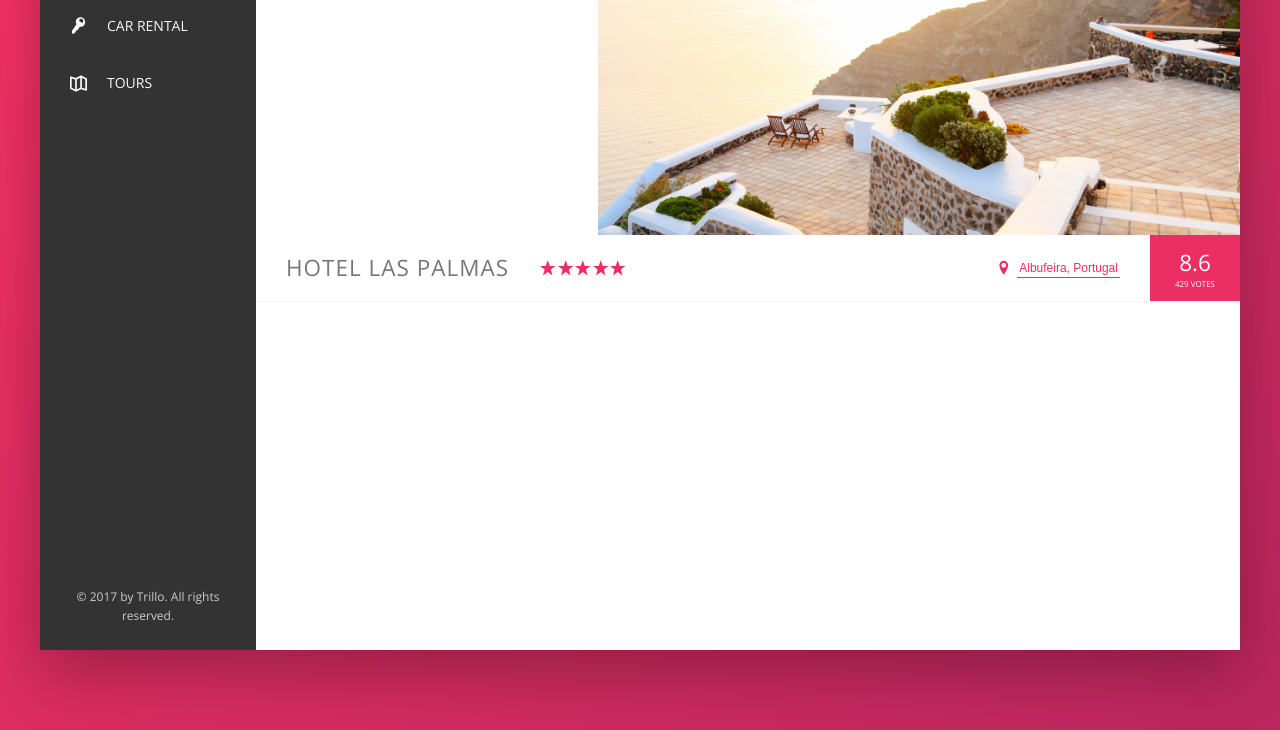
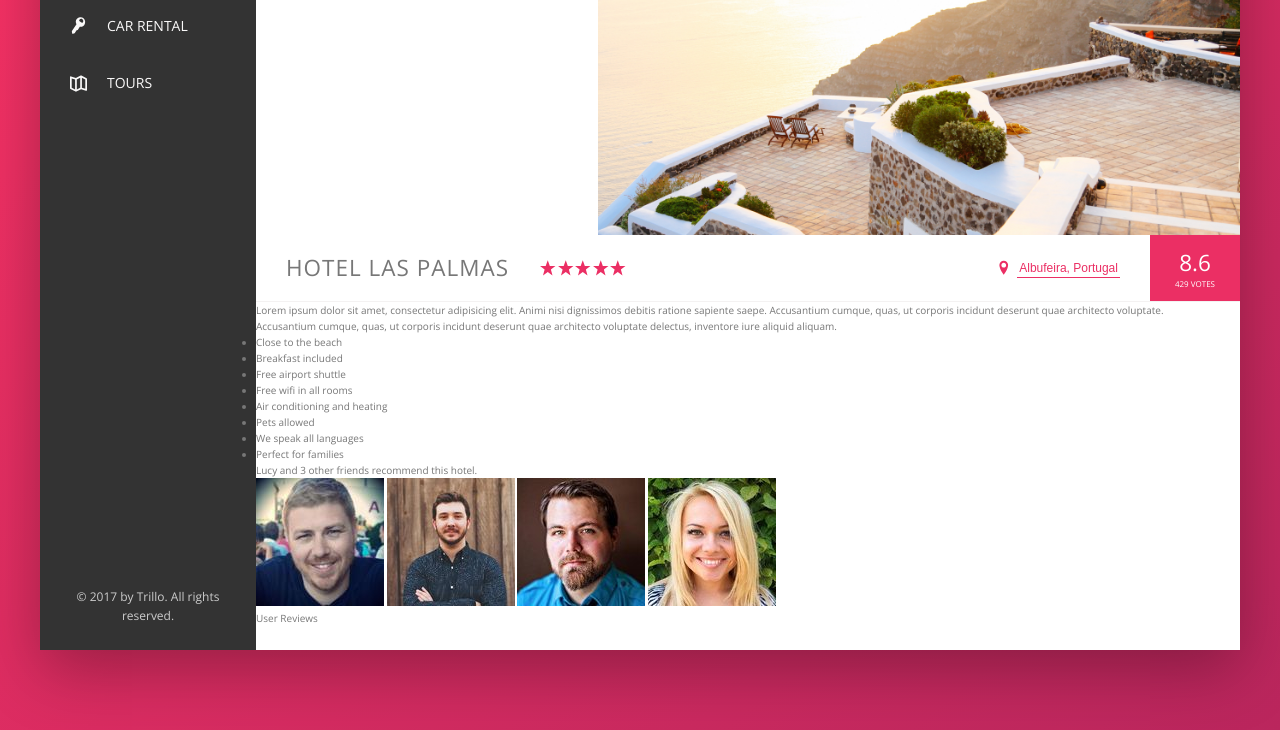
Before and after one commit to AllyssonAlas/trillo, a website: page index.html in a window 1280 px wide. Shown: the part 300-1030 px from the top of the page. Drawn offline with nearby package versions, Linux system fonts and the light colour scheme.

Commit message:
adding the description html content

```diff
--- a/index.html
+++ b/index.html
@@ -127,6 +127,42 @@
               <div class="overview__rating-count">429 votes</div>
             </div>
           </div>
+          <div class="detail">
+            <div class="description">
+              <p class="paragraph">
+                Lorem ipsum dolor sit amet, consectetur adipisicing elit. Animi nisi dignissimos debitis ratione
+                sapiente saepe. Accusantium cumque, quas, ut corporis incidunt deserunt quae architecto voluptate.
+              </p>
+              <p class="paragraph">
+                Accusantium cumque, quas, ut corporis incidunt deserunt quae architecto voluptate delectus, inventore
+                iure aliquid aliquam.
+              </p>
+              <ul class="list">
+                <li class="list__item">Close to the beach</li>
+                <li class="list__item">Breakfast included</li>
+                <li class="list__item">Free airport shuttle</li>
+                <li class="list__item">Free wifi in all rooms</li>
+                <li class="list__item">Air conditioning and heating</li>
+                <li class="list__item">Pets allowed</li>
+                <li class="list__item">We speak all languages</li>
+                <li class="list__item">Perfect for families</li>
+              </ul>
+              <div class="recommend">
+                <p class="recommend__count">
+                  Lucy and 3 other friends recommend this hotel.
+                </p>
+                <div class="recommend__friends">
+                  <img src="img/user-3.jpg" alt="Friend 1" class="recommend__photo" />
+                  <img src="img/user-4.jpg" alt="Friend 2" class="recommend__photo" />
+                  <img src="img/user-5.jpg" alt="Friend 3" class="recommend__photo" />
+                  <img src="img/user-6.jpg" alt="Friend 4" class="recommend__photo" />
+                </div>
+              </div>
+            </div>
+            <div class="user-reviews">
+              User Reviews
+            </div>
+          </div>
         </main>
       </div>
     </div>
```
